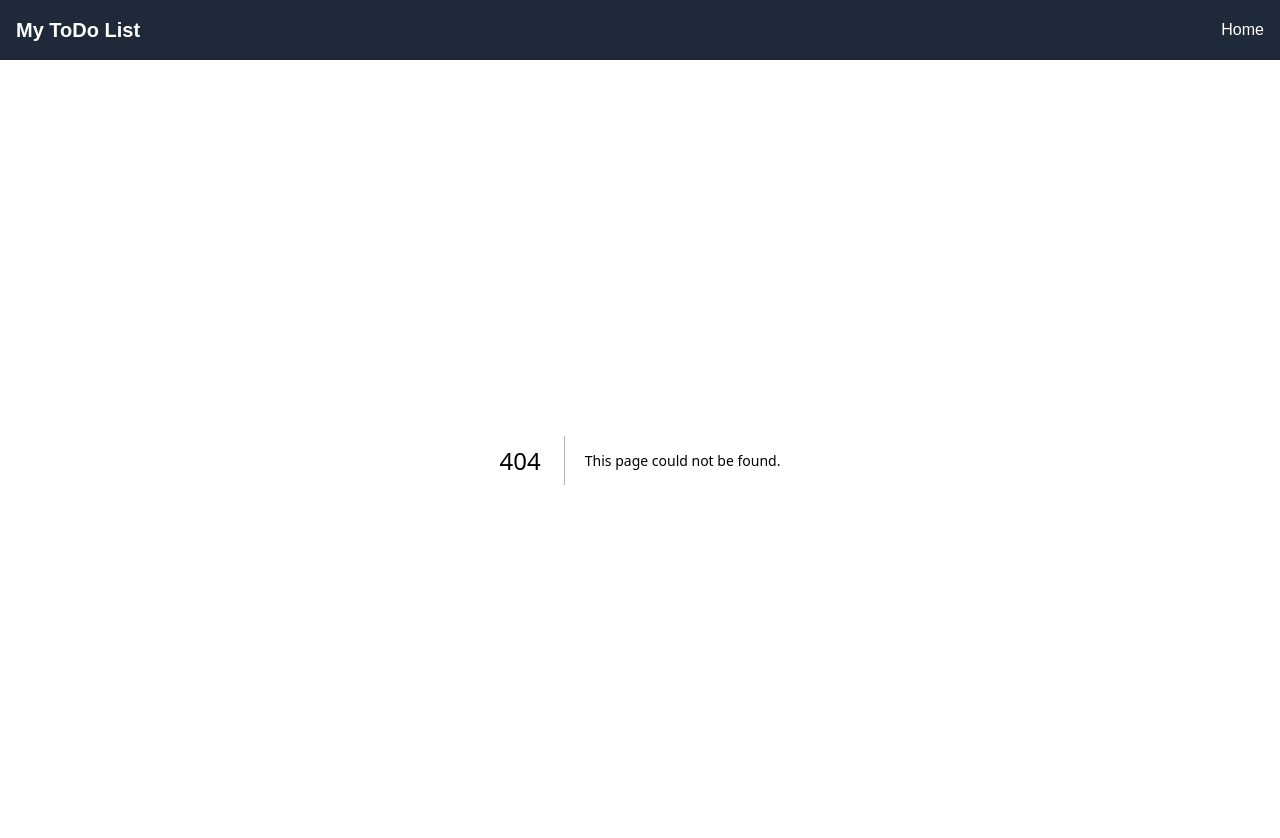
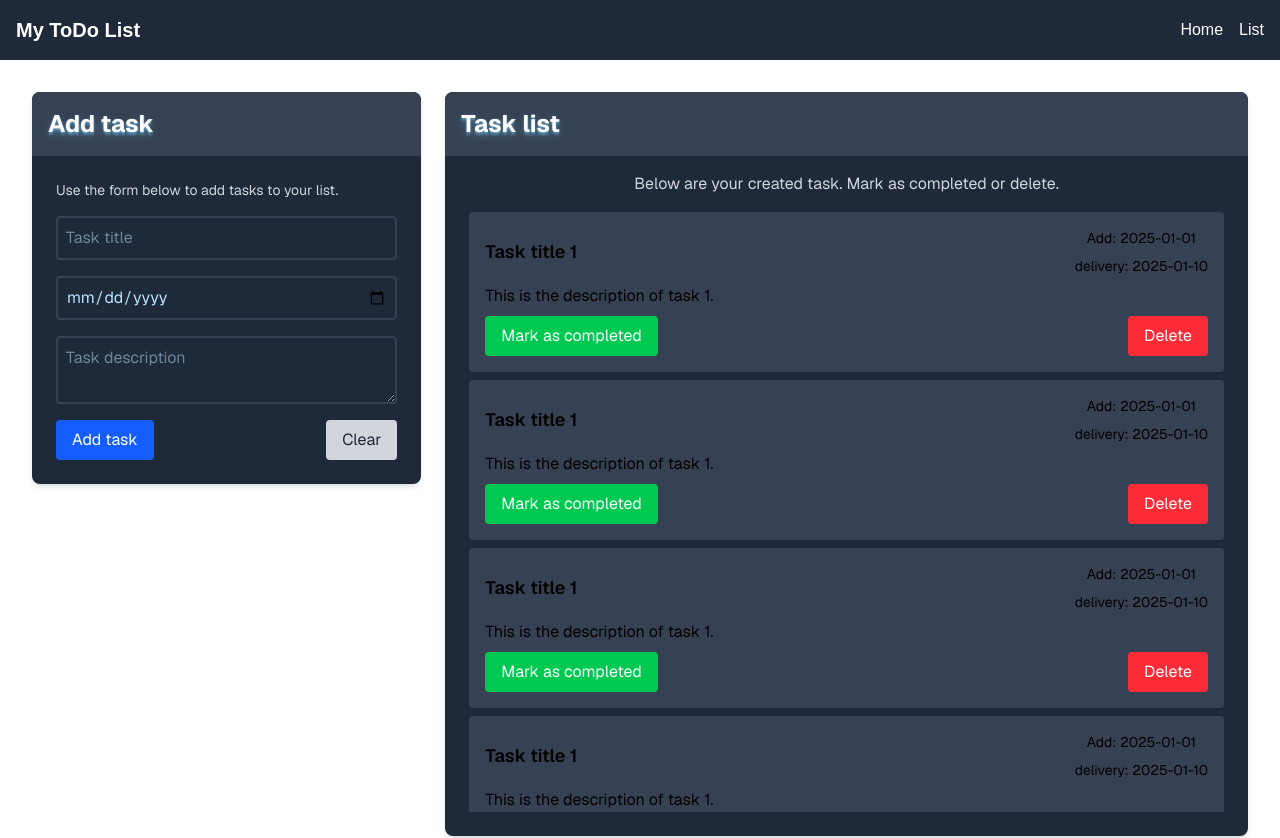
Before and after one commit to Guilherme-210/ToDo-List-Next-and-Node, a Next.js app in the folder frontend/: page /TodoList in a window 1280 px wide. Before the commit this address had no page. Shown: the top 838 px of the page. Built offline with nearby package versions, Linux system fonts and the light colour scheme.

Commit message:
Feat(ToDo-NextJS): Implements TodoList page with form and to-do list

```diff
--- /dev/null
+++ b/frontend/src/app/TodoList/page.tsx
@@ -0,0 +1,162 @@
+import Button from "@/components/Button"
+
+export default function TodoList() {
+  return (
+    <main className="grid grid-cols-1 md:grid-cols-2 xl:grid-cols-3 gap-6 items-start justify-items-center p-8 pb-20 min-h-screen font-[family-name:var(--font-geist-sans)]">
+      {/* Formulário */}
+      <section
+        aria-label="Formulário de tarefas"
+        className="flex flex-col gap-6 w-full max-w-md bg-gray-800 text-white  rounded-lg shadow-md col-span-1 min-w-[100%]"
+      >
+        <div className="flex items-center justify-between w-full bg-gray-700 p-4 rounded-t-lg">
+          <h2 className="text-2xl text-shadow-lg/30 text-shadow-sky-300 font-bold">
+            Add task
+          </h2>
+        </div>
+
+        <div className="flex flex-col gap-4 px-6 pb-6 w-full">
+          <p className="text-gray-300 text-sm">
+            Use the form below to add tasks to your list.
+          </p>
+
+          <form className="flex flex-col gap-4">
+            <input
+              type="text"
+              placeholder="Task title"
+              className="p-2 rounded text-sky-200 focus:outline-none border-2 border-gray-700 focus:border-blue-400 hover:border-blue-300 transition"
+            />
+            <input
+              type="date"
+              placeholder="Task title"
+              className="p-2 rounded text-sky-200 focus:outline-none border-2 border-gray-700 focus:border-blue-400 hover:border-blue-300 transition"
+            />
+            <textarea
+              placeholder="Task description"
+              className="p-2 rounded text-sky-200 focus:outline-none border-2 border-gray-700 focus:border-blue-400 hover:border-blue-300 transition"
+            />
+
+            <div className="flex flex-rol sm:flex-row gap-4 w-full w-full sm:justify-between">
+              <Button
+                type="submit"
+                className="bg-blue-600 text-white px-4 py-2 rounded hover:bg-blue-700 transition"
+              >
+                Add task
+              </Button>
+              <Button>Clear</Button>
+            </div>
+          </form>
+        </div>
+      </section>
+
+      {/* Lista de Tarefas */}
+      <section className="flex flex-col gap-4 w-full bg-gray-800 text-white rounded-lg shadow-md xl:col-start-2 xl:col-end-4">
+        <div className="flex items-center justify-between w-full bg-gray-700 p-4 rounded-t-lg">
+          <h2 className="text-2xl text-shadow-lg/30 text-shadow-sky-300 font-bold">
+            Task list
+          </h2>
+        </div>
+
+        <div className="flex flex-col items-center justify-between w-full gap-4 px-6 pb-6 ">
+          <p className="text-gray-300">
+            Below are your created task. Mark as completed or delete.
+          </p>
+
+          <ul className="flex flex-col gap-2 w-full overflow-y-auto max-h-[calc(100vh-200px)]">
+            <li className="bg-gray-700 text-black p-4 rounded shadow flex flex-col hover:bg-gray-400 gap-2">
+              <div className="flex justify-between items-center gap-4">
+                <h3 className="text-lg font-semibold">Task title 1</h3>
+
+                <div className="flex items-center gap-2 flex flex-col ">
+                  <span className="text-sm text-black">Add: 2025-01-01</span>
+                  <span className="text-sm text-black">
+                    delivery: 2025-01-10
+                  </span>
+                </div>
+              </div>
+
+              <p className="text-black ">This is the description of task 1.</p>
+
+              <div className="flex flex-col sm:flex-row gap-4 w-full sm:justify-between">
+                <Button className="bg-green-500 text-white hover:bg-green-600 transition px-3 py-1 rounded">
+                  Mark as completed
+                </Button>
+                <Button className="bg-red-500 text-white hover:bg-red-600 transition px-3 py-1 rounded">
+                  Delete
+                </Button>
+              </div>
+            </li>
+            <li className="bg-gray-700 text-black p-4 rounded shadow flex flex-col hover:bg-gray-400 gap-2">
+              <div className="flex justify-between items-center gap-4">
+                <h3 className="text-lg font-semibold">Task title 1</h3>
+
+                <div className="flex items-center gap-2 flex flex-col ">
+                  <span className="text-sm text-black">Add: 2025-01-01</span>
+                  <span className="text-sm text-black">
+                    delivery: 2025-01-10
+                  </span>
+                </div>
+              </div>
+
+              <p className="text-black ">This is the description of task 1.</p>
+
+              <div className="flex flex-col sm:flex-row gap-4 w-full sm:justify-between">
+                <Button className="bg-green-500 text-white hover:bg-green-600 transition px-3 py-1 rounded">
+                  Mark as completed
+                </Button>
+                <Button className="bg-red-500 text-white hover:bg-red-600 transition px-3 py-1 rounded">
+                  Delete
+                </Button>
+              </div>
+            </li>
+            <li className="bg-gray-700 text-black p-4 rounded shadow flex flex-col hover:bg-gray-400 gap-2">
+              <div className="flex justify-between items-center gap-4">
+                <h3 className="text-lg font-semibold">Task title 1</h3>
+
+                <div className="flex items-center gap-2 flex flex-col ">
+                  <span className="text-sm text-black">Add: 2025-01-01</span>
+                  <span className="text-sm text-black">
+                    delivery: 2025-01-10
+                  </span>
+                </div>
+              </div>
+
+              <p className="text-black ">This is the description of task 1.</p>
+
+              <div className="flex flex-col sm:flex-row gap-4 w-full sm:justify-between">
+                <Button className="bg-green-500 text-white hover:bg-green-600 transition px-3 py-1 rounded">
+                  Mark as completed
+                </Button>
+                <Button className="bg-red-500 text-white hover:bg-red-600 transition px-3 py-1 rounded">
+                  Delete
+                </Button>
+              </div>
+            </li>
+            <li className="bg-gray-700 text-black p-4 rounded shadow flex flex-col hover:bg-gray-400 gap-2">
+              <div className="flex justify-between items-center gap-4">
+                <h3 className="text-lg font-semibold">Task title 1</h3>
+
+                <div className="flex items-center gap-2 flex flex-col ">
+                  <span className="text-sm text-black">Add: 2025-01-01</span>
+                  <span className="text-sm text-black">
+                    delivery: 2025-01-10
+                  </span>
+                </div>
+              </div>
+
+              <p className="text-black ">This is the description of task 1.</p>
+
+              <div className="flex flex-col sm:flex-row gap-4 w-full sm:justify-between">
+                <Button className="bg-green-500 text-white hover:bg-green-600 transition px-3 py-1 rounded">
+                  Mark as completed
+                </Button>
+                <Button className="bg-red-500 text-white hover:bg-red-600 transition px-3 py-1 rounded">
+                  Delete
+                </Button>
+              </div>
+            </li>
+          </ul>
+        </div>
+      </section>
+    </main>
+  )
+}
--- a/frontend/src/components/Button/index.tsx
+++ b/frontend/src/components/Button/index.tsx
@@ -2,19 +2,18 @@ export default function Button({
   children,
   className = "",
   onClick,
+  type,
 }: Readonly<{
-  children: React.ReactNode;
-  className?: string;
-  onClick?: () => void;
+  children: React.ReactNode
+  className?: string
+  type?: "button" | "submit" | "reset"
+  onClick?: () => void
 }>) {
   className = className
     ? `text-gray-800 px-4 py-2 rounded ${className}`
     : "bg-gray-300 text-gray-800 px-4 py-2 rounded hover:bg-gray-400 "
   return (
-    <button
-      className={`${className}`}
-      onClick={onClick}
-    >
+    <button type={type} className={`${className}`} onClick={onClick}>
       {children}
     </button>
   )
--- a/frontend/src/components/Header/index.tsx
+++ b/frontend/src/components/Header/index.tsx
@@ -10,6 +10,9 @@ export default function Header() {
             <li>
               <Link href="/">Home</Link>
             </li>
+            <li>
+              <Link href="/TodoList">List</Link>
+            </li>
           </ul>
         </nav>
       </div>
```
